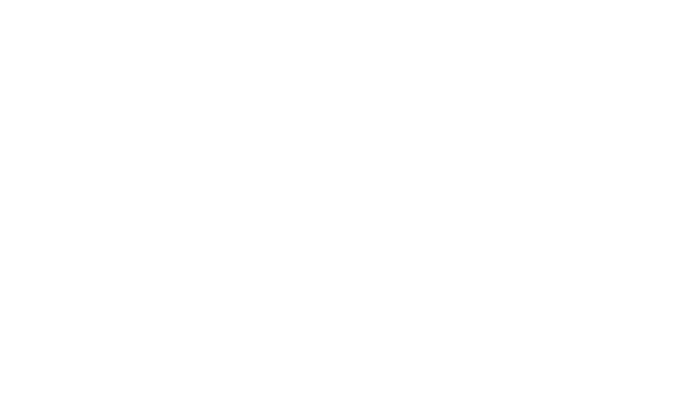
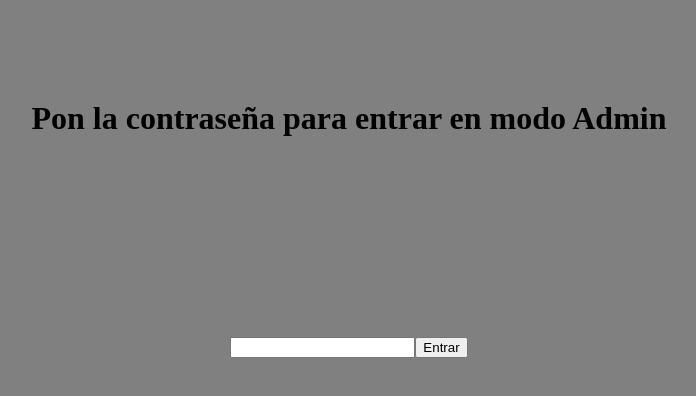
Before and after one commit to BarreiroAron/Projecto-Informatico, a React (Create React App) app: page /admin in a window 1280 px wide. Before the commit this address had no page. Shown: the top 396 px of the page, without its empty margins (291-987 px from the left). Built offline with nearby package versions, Linux system fonts and the light colour scheme.

Commit message:
Agregando css y algunas cosas mas

```diff
--- a/public/index.html
+++ b/public/index.html
@@ -25,6 +25,11 @@
       Learn how to configure a non-root public URL by running `npm run build`.
     -->
     <title>React App</title>
+    <style>
+      body {
+        background-color: gray;
+      }
+    </style>
   </head>
   <body>
     <noscript>You need to enable JavaScript to run this app.</noscript>
--- /dev/null
+++ b/src/Admin.js
@@ -0,0 +1,32 @@
+import React, { useState } from "react";
+import { useNavigate } from "react-router-dom";
+
+function Admin(props) {
+  const navegar = useNavigate();
+  const { setAdmin } = props;
+  const [pass, setPass] = useState('');
+
+  function handleSubmit(e) {
+    e.preventDefault();
+    if (pass === 'MurderDrones') {
+      setAdmin(true);
+      navegar('/');
+    }
+  }
+
+  return (
+    <>
+      <h1 style={{textAlign: 'center', marginTop: '100px'}}>Pon la contraseña para entrar en modo Admin</h1>
+      <form onSubmit={handleSubmit} style={{textAlign: 'center', marginTop: '200px'}}>
+        <input
+          onChange={e => setPass(e.target.value)}
+          type="password"
+          value={pass}
+        />
+        <button type="submit">Entrar</button>
+      </form>
+    </>
+  );
+}
+
+export default Admin;
--- a/src/App.js
+++ b/src/App.js
@@ -1,8 +1,9 @@
-import { Routes, Route } from 'react-router-dom';
+import { Routes, Route, Link } from 'react-router-dom';
 import Pagina from './pagina.js';
 import PostCompleto from './publicacion.js';
 import React, { useState, useEffect } from "react";
 import Comentarios from './comentarios.js';
+import Admin from './Admin.js';
 
 function App() {
   const [arrayGuardadoTitulo, setArrayGuardadoTitulo] = useState([]);
@@ -46,19 +47,20 @@ function App() {
     setArrayGuardadoPost([...arrayGuardadoPost, post]);
   }
 
+  const [admin, setAdmin] = useState(false)
 
 
   return (
     <>
       <Routes>
 
-        <Route exact path="/" element={<Pagina arrayGuardadoTitulo={arrayGuardadoTitulo} arrayGuardadoAutor={arrayGuardadoAutor} arrayGuardadoPost={arrayGuardadoPost}  />} />
-
+        <Route exact path="/" element={<Pagina arrayGuardadoTitulo={arrayGuardadoTitulo}
+           arrayGuardadoAutor={arrayGuardadoAutor} arrayGuardadoPost={arrayGuardadoPost}  />} />
         <Route
           exact path="/publicacion"
           element={<PostCompleto guardarDatos={guardarDatos} />}
         />
-
+        <Route path="/admin" element={<Admin setAdmin={setAdmin} />} />
         <Route
         path="/comentarios/:postIndex"
         element={
--- a/src/Posteos.js
+++ b/src/Posteos.js
@@ -1,16 +1,19 @@
 import { Link } from 'react-router-dom';
 
 export default function Posteos(props) {
-  const { arrayGuardadoTitulo, arrayGuardadoAutor, arrayGuardadoPost } = props;
+  const { arrayGuardadoTitulo, arrayGuardadoAutor, arrayGuardadoPost, admin, borrar } = props;
 
   return (
     <div>
       {arrayGuardadoTitulo.map((item, index) => (
-        <div key={index}>
-          <Link to={`/comentarios/${index}`}>
+        <div key={index} style={{textAlign: 'center', border: '2px solid orange', marginTop: '10px'}}>
+          <Link to={`/comentarios/${index}`} style={{ textDecoration: 'none', color: 'black'}}>
             <h1>Titulo: {item}</h1>
           </Link>
           <h3>Autor: {arrayGuardadoAutor[index]}</h3>
+          {admin && (
+            <button onClick={() => borrar(index)}>Borrar</button>
+          )}
         </div>
       ))}
     </div>
--- a/src/comentarios.js
+++ b/src/comentarios.js
@@ -48,10 +48,7 @@ function Comentarios(props) {
       <div>
         <h1>Titulo: {titulo}</h1>
         <h3>Autor: {autor}</h3>
-        <p>
-        Post:
-        <ReactMarkdown>{post}</ReactMarkdown>
-        </p>
+        <p> <ReactMarkdown>{post}</ReactMarkdown> </p>
       </div>
 
       <form>
@@ -75,7 +72,7 @@ function Comentarios(props) {
         </button>
       </form>
       <div>
-        {comentariosRenderizados}
+      {comentariosRenderizados}
       </div>
     </>
   );
--- a/src/pagina.js
+++ b/src/pagina.js
@@ -11,14 +11,19 @@ el <link to="/" va a estar en publicacion, que ahi vas si apretas en "Nuevo post
 si vas al codigo de publicacion vas a ver un <link to="/" que al apretarlo te hubica aca
 */
 
-  const { arrayGuardadoTitulo, arrayGuardadoAutor, arrayGuardadoPost } = props;
+  const { arrayGuardadoTitulo, arrayGuardadoAutor, arrayGuardadoPost, Admin } = props;
 
 
   return (
     <>
-      <div style={{ backgroundColor: 'purple', padding: '1px' }}>
-        <h1>Home</h1>
-        <h2> <Link to="/publicacion" style={{ textDecoration: 'none', color: 'white'}}>Nuevo Post</Link> </h2>
+      <div style={{ backgroundColor: 'purple', padding: '1px', border: '5px solid' }}>
+        <h1 style={{textAlign: 'center'}}>Home</h1>
+        <h1 style={{ textAlign: 'center'}}> <Link to="/publicacion" style={{ textDecoration: 'none', color: 'white'}}>Nuevo Post</Link> </h1>
+        {Admin && (
+          <>
+          <h2>MODO ADMIN</h2>
+          </>
+          )}
         </div>
         <Posteos
           arrayGuardadoTitulo={arrayGuardadoTitulo}
```
